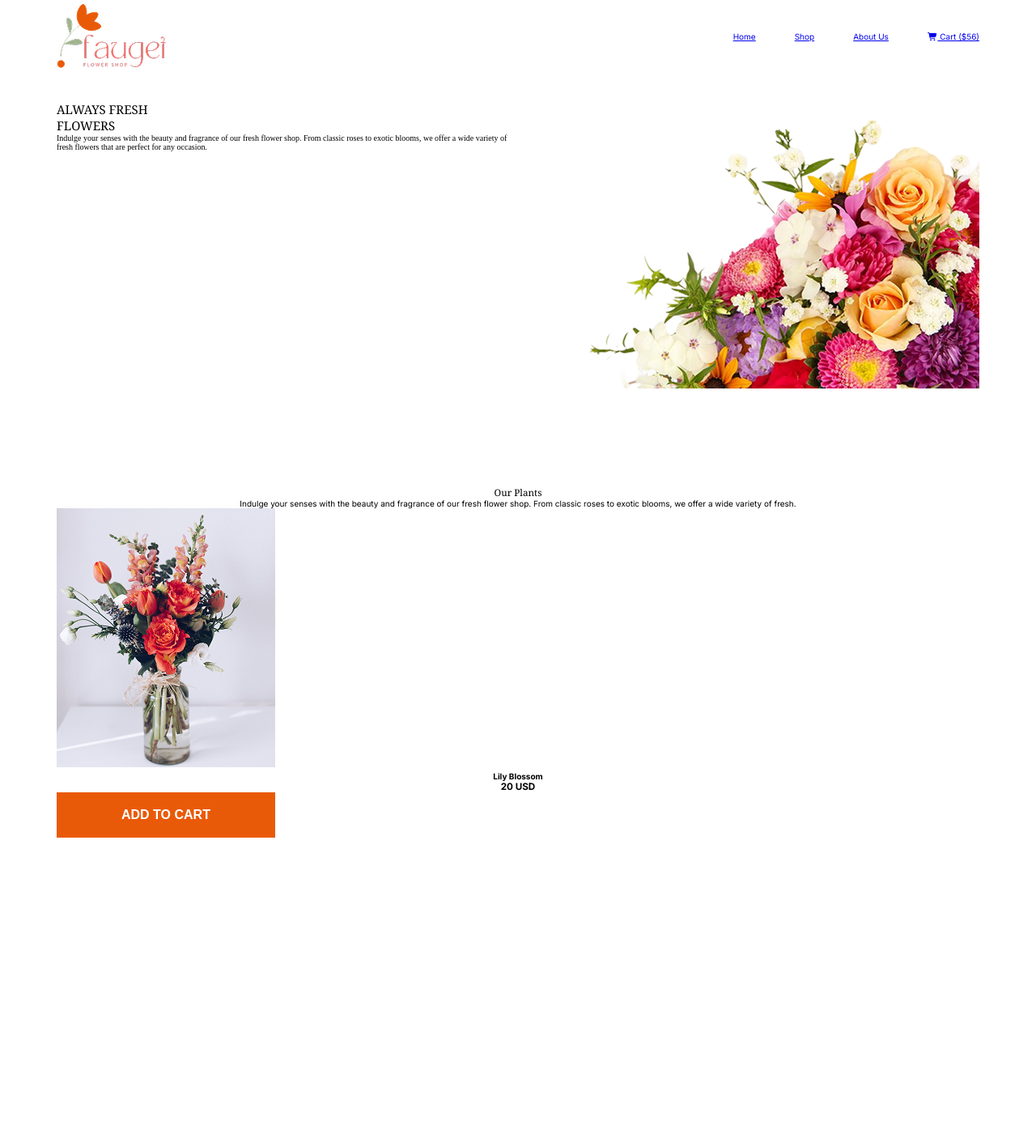
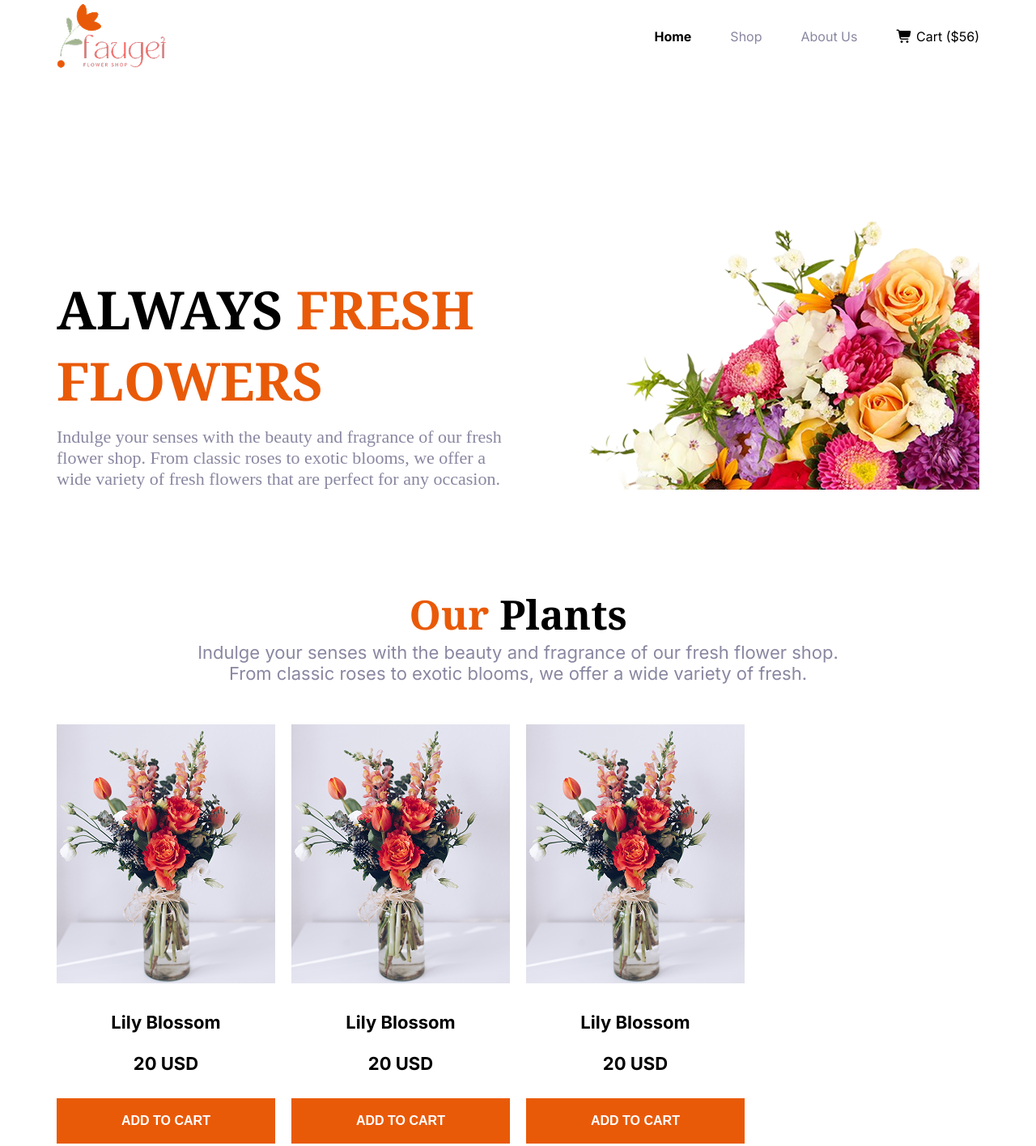
Before and after one commit to miazihad250/assignment-2, a plain HTML site: page index.html in a window 1280 px wide. Shown: the part 35-1451 px from the top of the page at 81% size. Before the commit the page ends 1070 px from the top, so only its background shows below. Drawn offline with Linux system fonts and the light colour scheme.

Commit message:
added the flower card and css style

```diff
--- a/index.html
+++ b/index.html
@@ -54,6 +54,26 @@
                 </h3>
                 <button class="primary-btn cart-btn" onclick="clickToShow()">ADD TO CART</button>
             </div>
+             <div class="card inter-normal">
+                <img class="product-img" src="assets/sample-flower-image.png" alt="picture of flower">
+                <h4 class="product-title text-center">
+                    Lily Blossom
+                </h4>
+                <h3 class="price text-center">
+                    20 USD
+                </h3>
+                <button class="primary-btn" onclick="clickToShow()">ADD TO CART</button>
+            </div>
+            <div class="card inter-normal">
+                <img class="product-img" src="assets/sample-flower-image.png" alt="picture of flower">
+                <h4 class="product-title text-center">
+                    Lily Blossom
+                </h4>
+                <h3 class="price text-center">
+                    20 USD
+                </h3>
+                <button class="primary-btn" onclick="clickToShow()">ADD TO CART</button>
+            </div>
     </main>
     <footer>
 
--- a/style/style.css
+++ b/style/style.css
@@ -110,3 +110,79 @@ body {
 .navbar ul li {
     list-style: none;
 }
+.menu {
+    text-decoration: none;
+    /* color: #8987A1; */
+    color: var(--solid-black-50);
+    font-size: 1.6rem;
+}
+
+.navbar ul li:first-child a {
+    font-weight: bold;
+    color: var(--solid-black-c)
+}
+
+.navbar ul li:last-child a {
+    color: var(--solid-black-c);
+}
+
+/* styling code for hero section */
+.banner {
+    justify-content: space-between;
+    align-items: end;
+    min-height: 60vh;
+    position: relative;
+    overflow: hidden;
+}
+
+.hero-title {
+    font-size: 6.5rem;
+    font-weight: bold;
+    margin-bottom: 13px;
+}
+
+.separate-color {
+    color: var(--primary-c);
+}
+
+.hero-info {
+    font-size: 2.2rem;
+    color: var(--solid-black-50);
+}
+
+/* styling code for our plants section */
+.our-plants {
+    width: 85rem;
+    margin-bottom: 5rem;
+}
+
+.plants-title {
+    font-size: 5rem;
+    font-weight: bold;
+}
+
+.plants-info {
+    font-size: 2.2rem;
+    color: var(--solid-black-50);
+}
+
+/* styling code for product section */
+.product-blocks {
+    grid-template-columns: repeat(4, 1fr);
+    gap: 3rem 2rem;
+    margin-bottom: 21rem;
+}
+
+.product-img {
+    width: 100%;
+}
+
+.product-title {
+    font-size: 2.2rem;
+    margin: 3rem 0 2.5rem 0;
+}
+
+.price {
+    font-size: 2.2rem;
+    margin-bottom: 3rem;
+}
```
